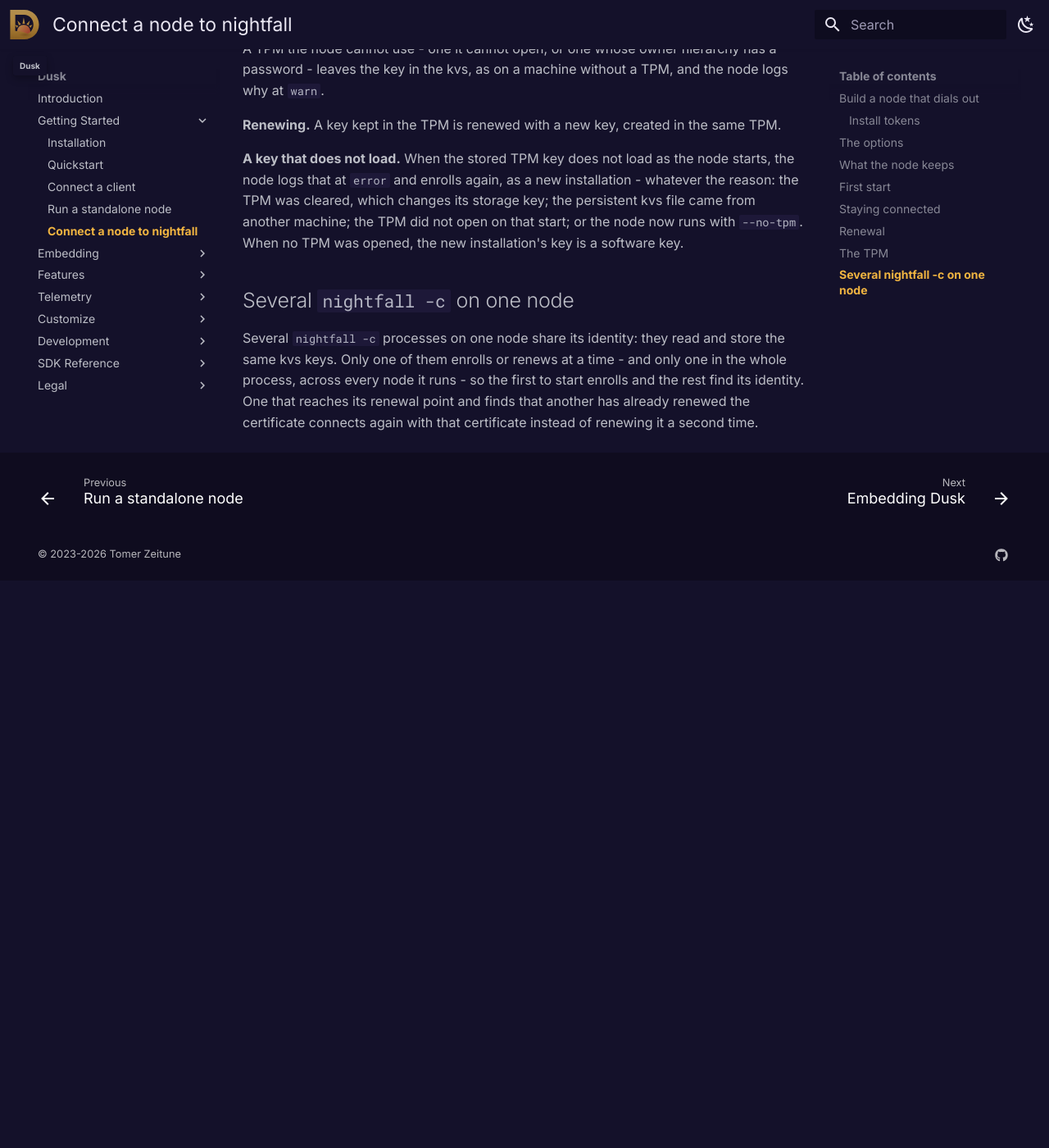
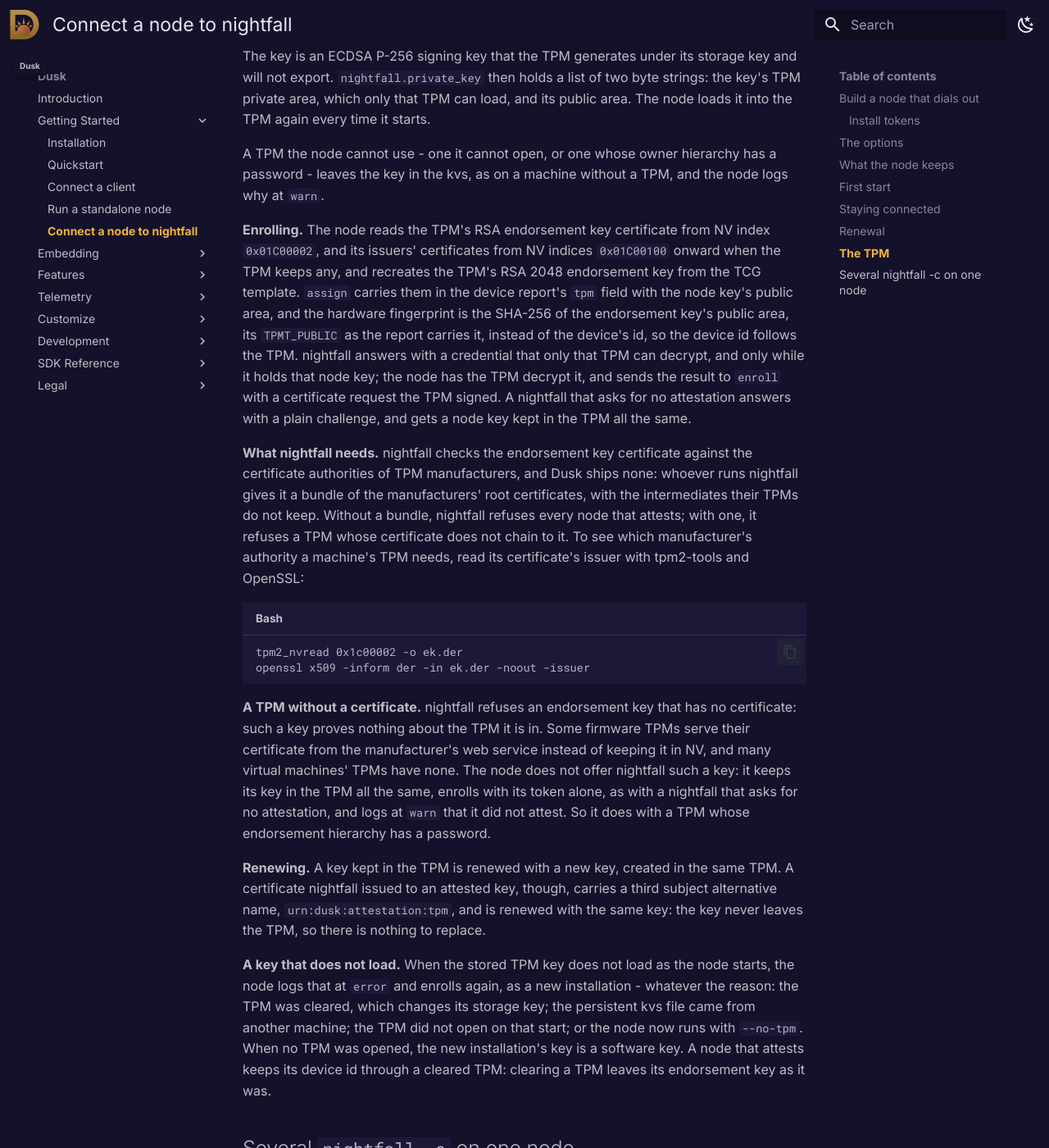
Before and after one commit to tomerze/dusk, an MkDocs documentation site: the page built from docs/docs/getting-started/guides/connect-to-nightfall.md, in a window 1280 px wide and 1400 px high, scrolled down 6256 px. Shown: the whole window at 82% size. Built offline with MkDocs 1.6.1 and Material for MkDocs 9.7.7, drawn with Linux system fonts in a browser that asks for light colours; comment, search, counter and statistics services are not loaded; before the commit the page ends 6964 px from its top, so only the background shows below that; some of the changed text lies outside the part shown.

Commit message:
Update docs for TPM attestation
The TPM section of the connect-to-nightfall page gains how the node attests when it enrolls, with the hardware fingerprint named exactly - the SHA-256 of the endorsement key's TPMT_PUBLIC as the report carries it; what nightfall needs - a bundle of TPM manufacturers' endorsement key CAs, which Dusk does not ship, and the tpm2-tools and OpenSSL commands that show a machine's issuer; nightfall's refusal of an endorsement key without a certificate and what the node does instead; renewal of an attested key with the same key; and that a node that attests keeps its device id through a cleared TPM. It says that the limit on a leaked fleet token holds only for a nightfall that refuses nodes that do not attest, and the node artifacts page's fleet token paragraph says the same. The first start and renewal sections point to it. The collected-information page says what a node that attests adds to its device report, and that an endorsement key and its certificate identify the machine for as long as the TPM is in it.

The tpm2_nvread and openssl commands were run against swtpm 0.7.1 with tpm2-tools 5.7 and print the certificate's issuer.

````diff
--- a/docs/docs/getting-started/guides/connect-to-nightfall.md
+++ b/docs/docs/getting-started/guides/connect-to-nightfall.md
@@ -145,6 +145,9 @@
    or `uninitialized`) gets 32 random bytes, kept in
    `nightfall.hardware_fingerprint`; such a machine gets a new device id when it
    is reinstalled, and the node says so in its logs at `warn`.
+   A node that attests its key with a TPM reports instead the SHA-256 of the
+   TPM's endorsement key public area, the `TPMT_PUBLIC` it sends as
+   `TpmAttestation.endorsementKey` (see [The TPM](#the-tpm)).
 3. nightfall answers with the device id it derived, a new installation id and a
    one-time challenge.
 4. The node calls `enroll` with a certificate request for its new key: an empty
@@ -206,6 +209,8 @@
 start, so the node always has a working identity. A certificate already past its
 renewal point when the node starts, or when it is about to connect again, is
 renewed before connecting.
+A certificate issued to a key nightfall attested is renewed with that same key;
+see [The TPM](#the-tpm).
 
 A failed renewal is retried after a random wait growing up to 10 minutes, and
 the node stays connected while it retries.
@@ -223,6 +228,9 @@
 stays: the TPM signs the node's certificate requests and every TLS handshake,
 and nothing outside the TPM ever holds the private key, so a copy of the node's
 persistent kvs file is no copy of its identity.
+When it enrolls, the node also proves to nightfall that the key is in a genuine
+TPM. A nightfall that refuses nodes that do not prove it lets a fleet token
+taken from one machine enroll only as many nodes as whoever took it has TPMs.
 
 The node uses the TPM at `--tpm`, `/dev/tpmrm0` by default - the Linux kernel's
 TPM resource manager. The account the node runs as must be able to read and
@@ -238,8 +246,45 @@
 a password - leaves the key in the kvs, as on a machine without a TPM, and the
 node logs why at `warn`.
 
+**Enrolling.** The node reads the TPM's RSA endorsement key certificate from NV
+index `0x01C00002`, and its issuers' certificates from NV indices `0x01C00100`
+onward when the TPM keeps any, and recreates the TPM's RSA 2048 endorsement key
+from the TCG template. `assign` carries them in the device report's `tpm` field
+with the node key's public area, and the hardware fingerprint is the SHA-256 of
+the endorsement key's public area, its `TPMT_PUBLIC` as the report carries it,
+instead of the device's id, so the device id follows the TPM. nightfall answers with a credential that only that TPM can decrypt, and
+only while it holds that node key; the node has the TPM decrypt it, and sends
+the result to `enroll` with a certificate request the TPM signed. A nightfall
+that asks for no attestation answers with a plain challenge, and gets a node key
+kept in the TPM all the same.
+
+**What nightfall needs.** nightfall checks the endorsement key certificate
+against the certificate authorities of TPM manufacturers, and Dusk ships none:
+whoever runs nightfall gives it a bundle of the manufacturers' root
+certificates, with the intermediates their TPMs do not keep. Without a bundle,
+nightfall refuses every node that attests; with one, it refuses a TPM whose
+certificate does not chain to it. To see which manufacturer's authority a
+machine's TPM needs, read its certificate's issuer with tpm2-tools and OpenSSL:
+
+```sh
+tpm2_nvread 0x1c00002 -o ek.der
+openssl x509 -inform der -in ek.der -noout -issuer
+```
+
+**A TPM without a certificate.** nightfall refuses an endorsement key that has no
+certificate: such a key proves nothing about the TPM it is in. Some firmware
+TPMs serve their certificate from the manufacturer's web service instead of
+keeping it in NV, and many virtual machines' TPMs have none. The node does not
+offer nightfall such a key: it keeps its key in the TPM all the same, enrolls
+with its token alone, as with a nightfall that asks for no attestation, and logs
+at `warn` that it did not attest. So it does with a TPM whose endorsement
+hierarchy has a password.
+
 **Renewing.** A key kept in the TPM is renewed with a new key, created in the
 same TPM.
+A certificate nightfall issued to an attested key, though, carries a third
+subject alternative name, `urn:dusk:attestation:tpm`, and is renewed with the
+same key: the key never leaves the TPM, so there is nothing to replace.
 
 **A key that does not load.** When the stored TPM key does not load as the node
 starts, the node logs that at `error` and enrolls again, as a new installation -
@@ -247,6 +292,8 @@
 persistent kvs file came from another machine; the TPM did not open on that
 start; or the node now runs with `--no-tpm`. When no TPM was opened, the new
 installation's key is a software key.
+A node that attests keeps its device id through a cleared TPM: clearing a TPM
+leaves its endorsement key as it was.
 
 ## Several `nightfall -c` on one node
 
````
Also changed, not shown: docs/docs/embedding/node-artifacts.md (+7 -5 lines), docs/docs/telemetry/collected-information.md (+8 -3 lines).
